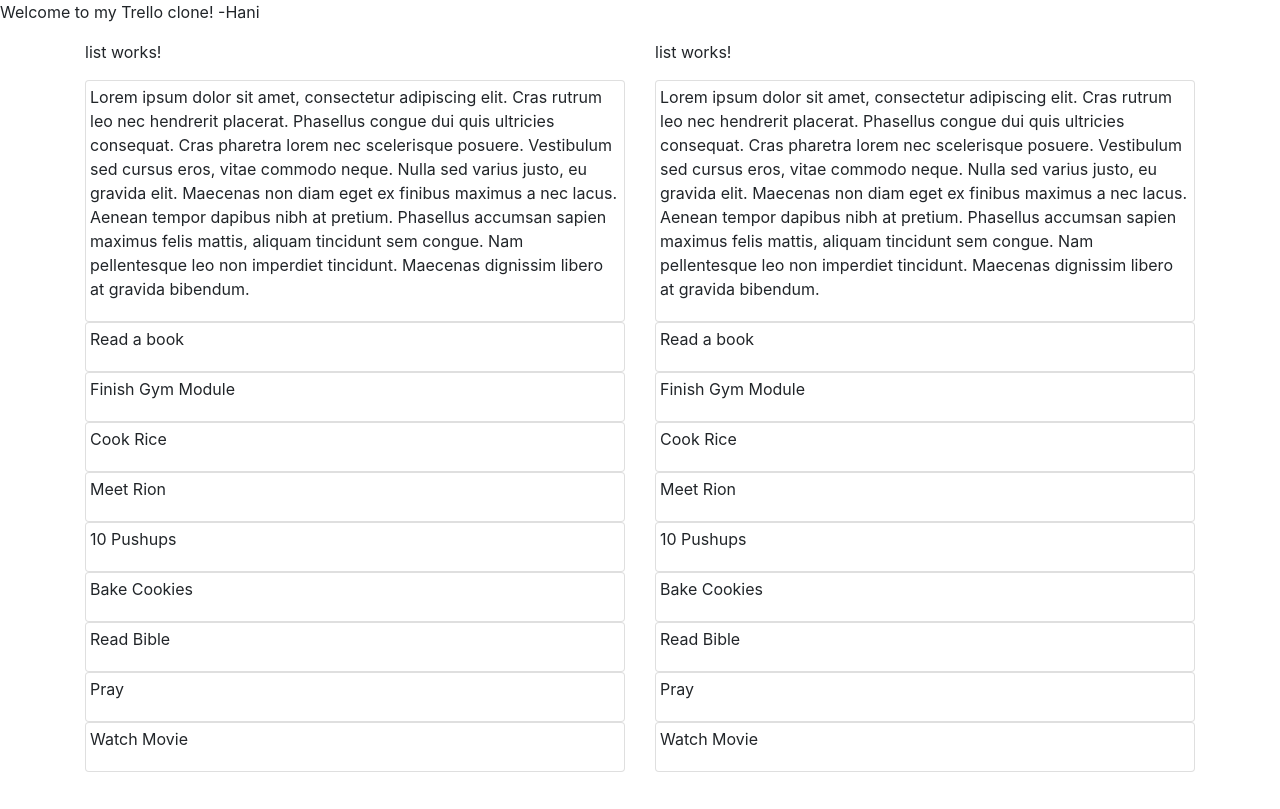
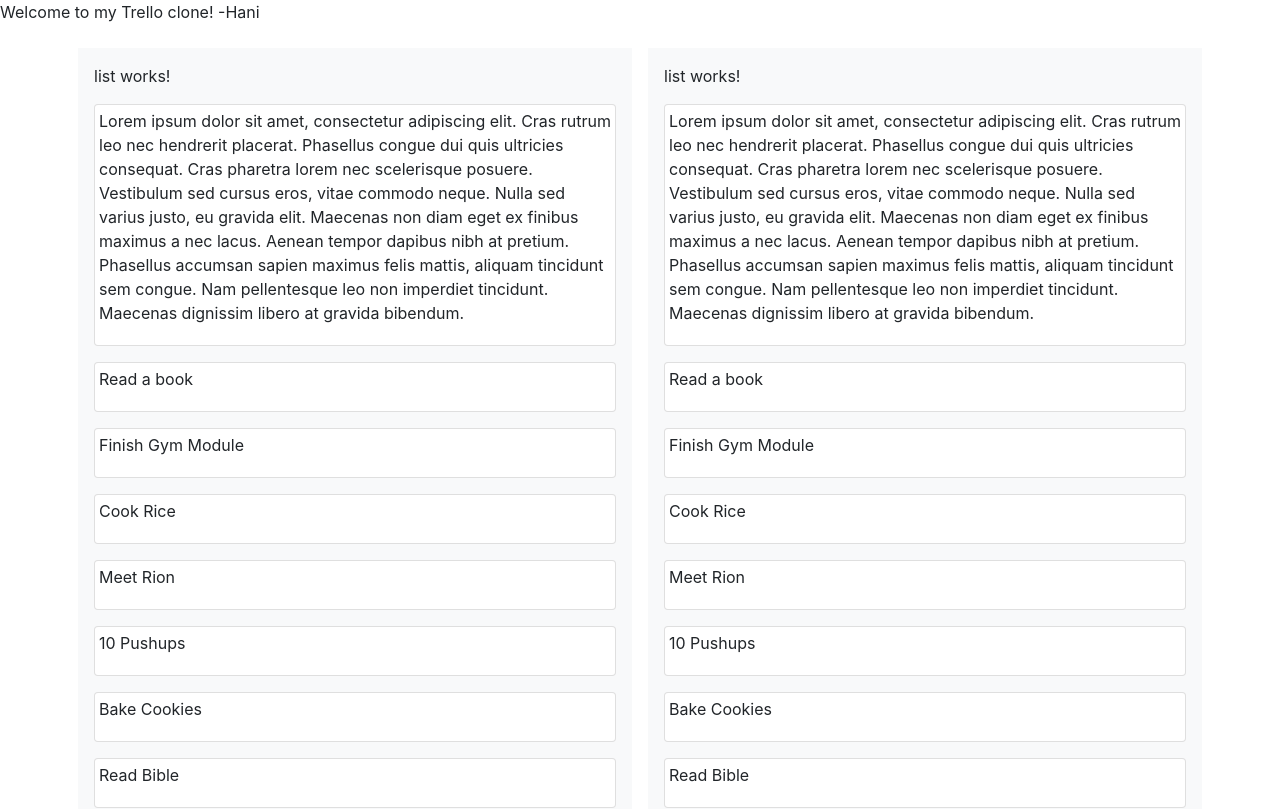
Before and after one commit to batibot323/trello-clone-angular, an Angular app: page / in a window 1280 px wide. Shown: the top 809 px of the page. Built offline with nearby package versions, Linux system fonts and the light colour scheme.

Commit message:
Fixed styling for layout of lists and cards.

```diff
--- a/src/app/app.component.html
+++ b/src/app/app.component.html
@@ -1,7 +1,7 @@
 <p>Welcome to my Trello clone! -Hani</p>
 <div class="container">
   <div class="row">
-    <div class="col"><tc-list></tc-list></div>
-    <div class="col"><tc-list></tc-list></div>
+    <div class="col p-1 bg-light m-2"><tc-list></tc-list></div>
+    <div class="col p-1 bg-light m-2"><tc-list></tc-list></div>
   </div>
 </div>
--- a/src/app/list/list-test.component.html
+++ /dev/null
@@ -1 +0,0 @@
-<p class="bg-primary">list-test works!</p>
--- a/src/app/list/list.component.html
+++ b/src/app/list/list.component.html
@@ -1,4 +1,4 @@
-<p>list works!</p>
-<div *ngFor='let cardId of cardIds'>
+<p class="p-1 m-2">list works!</p>
+<div class="m-2 p-1 bg-light" *ngFor='let cardId of cardIds'>
     <tc-card [id]='cardId'></tc-card>
 </div>
```
Also changed, not shown: src/app/list/list-test.component.ts (deleted, +0 -15 lines), src/app/list/list-test.component.css (deleted), 1 other file (tests, documents, lock files or other folders).
